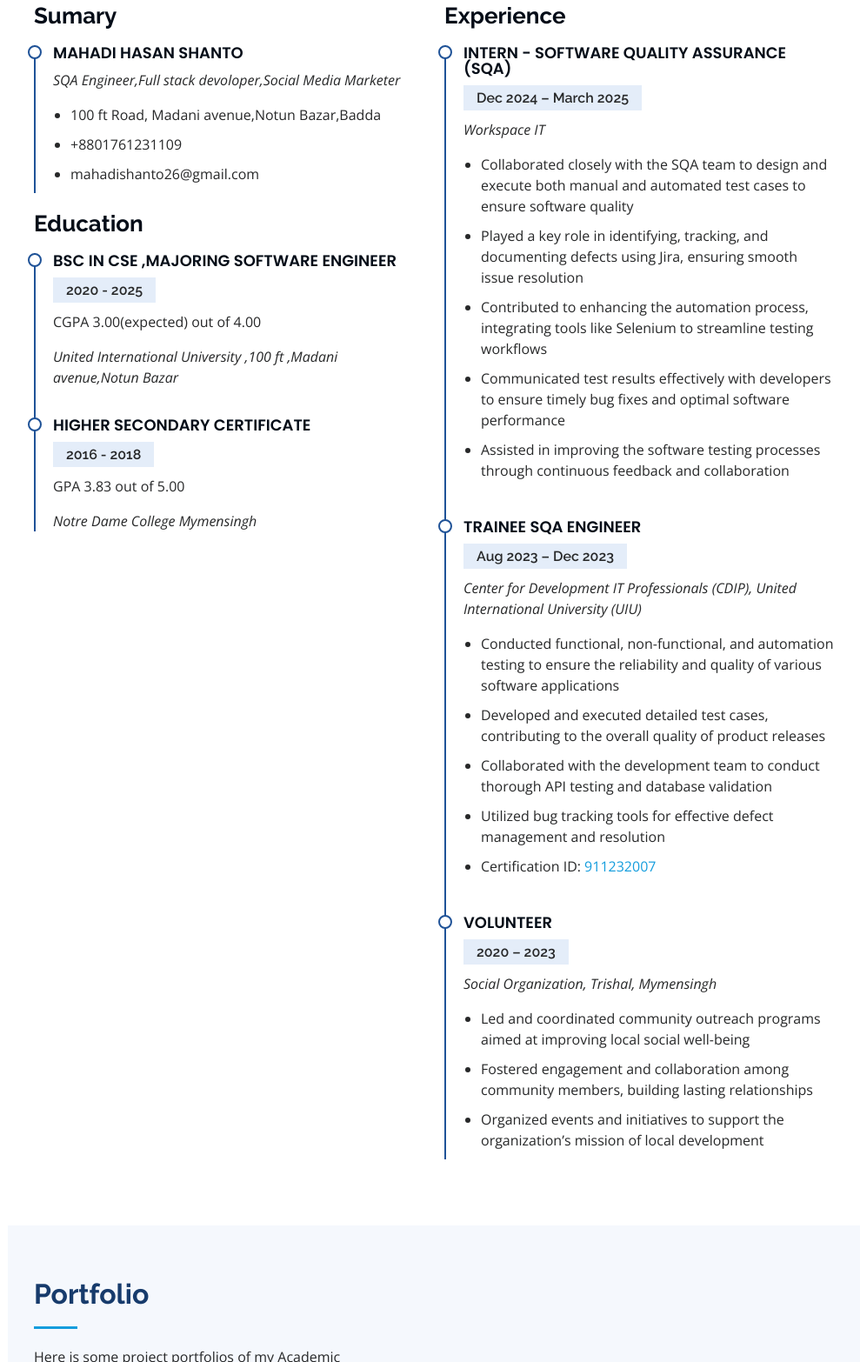
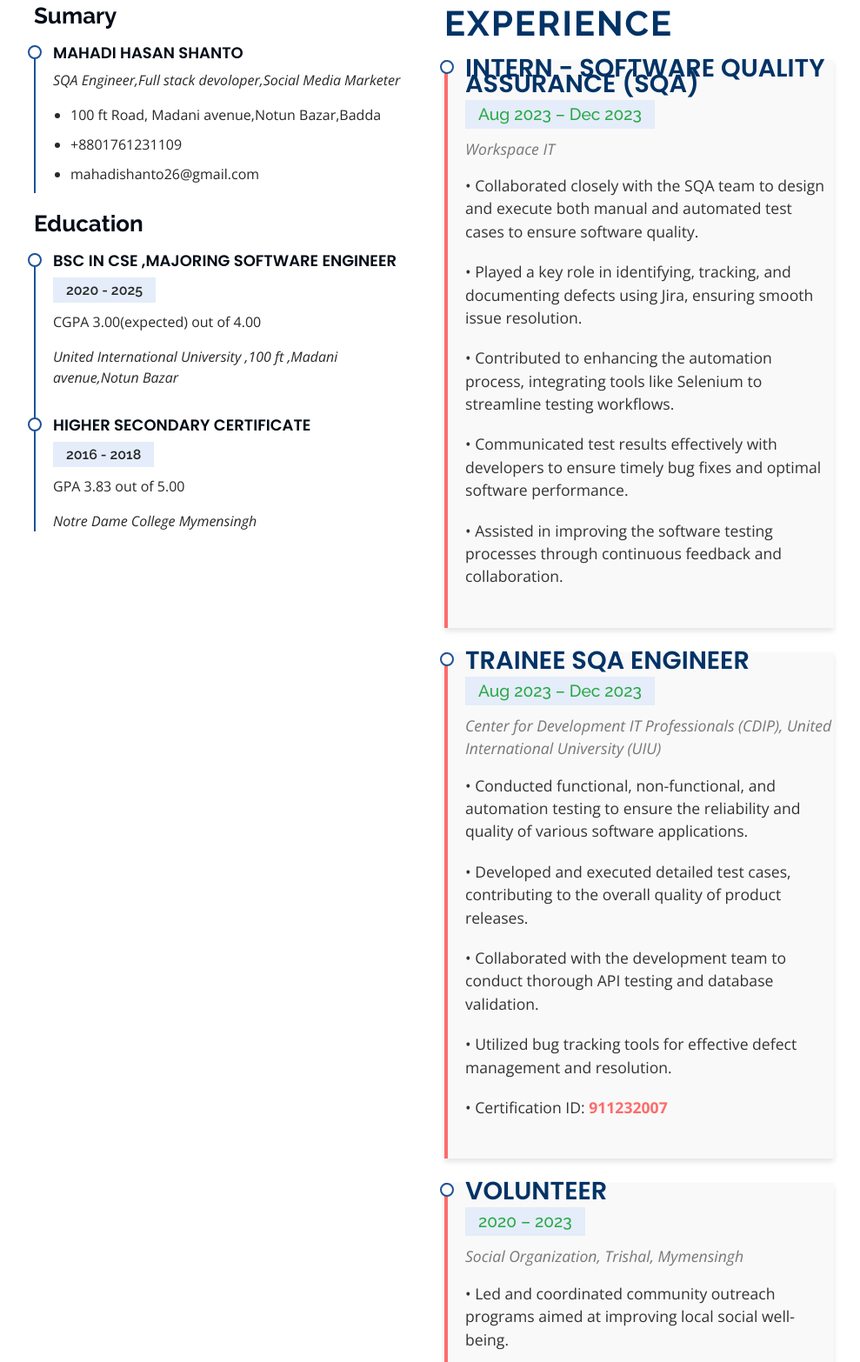
Before and after one commit to mahadishanto082/portfolio, a plain HTML site: page index.html in a window 1280 px wide. Shown: the part 3030-4596 px from the top of the page at 87% size, without its empty margins (291-1280 px from the left). Drawn offline with nearby package versions, Linux system fonts and the light colour scheme.

Commit message:
css added

```diff
--- a/index.html
+++ b/index.html
@@ -314,42 +314,42 @@
             </div>
           </div>
           <div class="col-lg-6" data-aos="fade-up" data-aos-delay="100">
-            <h3 class="resume-title">Experience</h3>
+            <h3 class="resume-title" style="font-size: 2.5rem; font-weight: 700; color: #003366; text-transform: uppercase; margin-bottom: 20px; letter-spacing: 2px;">Experience</h3>
 
-            <div class="resume-item">
-              <h4>Intern - Software Quality Assurance (SQA)</h4>
-              <h5>Dec 2024 – March 2025</h5>
-              <p><em>Workspace IT</em></p>
-              <ul>
-                <li>Collaborated closely with the SQA team to design and execute both manual and automated test cases to ensure software quality</li>
-                <li>Played a key role in identifying, tracking, and documenting defects using Jira, ensuring smooth issue resolution</li>
-                <li>Contributed to enhancing the automation process, integrating tools like Selenium to streamline testing workflows</li>
-                <li>Communicated test results effectively with developers to ensure timely bug fixes and optimal software performance</li>
-                <li>Assisted in improving the software testing processes through continuous feedback and collaboration</li>
+            <div class="resume-item" style="border-left: 4px solid #ff6b6b; padding-left: 20px; margin-bottom: 30px; background-color: #f9f9f9; box-shadow: 0 4px 6px rgba(0, 0, 0, 0.1);">
+              <h4 style="font-size: 1.8rem; color: #003366; font-weight: 600;">Intern - Software Quality Assurance (SQA)</h4>
+              <h5 style="font-size: 1.2rem; color: #28a745; font-weight: 500;">Aug 2023 – Dec 2023</h5>
+              <p><em style="font-size: 1.1rem; color: #777;">Workspace IT</em></p>
+              <ul style="list-style-type: none; padding-left: 0;">
+                <li style="font-size: 1.1rem; color: #333; margin-bottom: 10px;">• Collaborated closely with the SQA team to design and execute both manual and automated test cases to ensure software quality.</li>
+                <li style="font-size: 1.1rem; color: #333; margin-bottom: 10px;">• Played a key role in identifying, tracking, and documenting defects using Jira, ensuring smooth issue resolution.</li>
+                <li style="font-size: 1.1rem; color: #333; margin-bottom: 10px;">• Contributed to enhancing the automation process, integrating tools like Selenium to streamline testing workflows.</li>
+                <li style="font-size: 1.1rem; color: #333; margin-bottom: 10px;">• Communicated test results effectively with developers to ensure timely bug fixes and optimal software performance.</li>
+                <li style="font-size: 1.1rem; color: #333; margin-bottom: 10px;">• Assisted in improving the software testing processes through continuous feedback and collaboration.</li>
               </ul>
             </div>
 
-            <div class="resume-item">
-              <h4>Trainee SQA Engineer</h4>
-              <h5>Aug 2023 – Dec 2023</h5>
-              <p><em>Center for Development IT Professionals (CDIP), United International University (UIU)</em></p>
-              <ul>
-                <li>Conducted functional, non-functional, and automation testing to ensure the reliability and quality of various software applications</li>
-                <li>Developed and executed detailed test cases, contributing to the overall quality of product releases</li>
-                <li>Collaborated with the development team to conduct thorough API testing and database validation</li>
-                <li>Utilized bug tracking tools for effective defect management and resolution</li>
-                <li>Certification ID: <a href="https://cdip.uiu.ac.bd/verify/">911232007</a></li>
+            <div class="resume-item" style="border-left: 4px solid #ff6b6b; padding-left: 20px; margin-bottom: 30px; background-color: #f9f9f9; box-shadow: 0 4px 6px rgba(0, 0, 0, 0.1);">
+              <h4 style="font-size: 1.8rem; color: #003366; font-weight: 600;">Trainee SQA Engineer</h4>
+              <h5 style="font-size: 1.2rem; color: #28a745; font-weight: 500;">Aug 2023 – Dec 2023</h5>
+              <p><em style="font-size: 1.1rem; color: #777;">Center for Development IT Professionals (CDIP), United International University (UIU)</em></p>
+              <ul style="list-style-type: none; padding-left: 0;">
+                <li style="font-size: 1.1rem; color: #333; margin-bottom: 10px;">• Conducted functional, non-functional, and automation testing to ensure the reliability and quality of various software applications.</li>
+                <li style="font-size: 1.1rem; color: #333; margin-bottom: 10px;">• Developed and executed detailed test cases, contributing to the overall quality of product releases.</li>
+                <li style="font-size: 1.1rem; color: #333; margin-bottom: 10px;">• Collaborated with the development team to conduct thorough API testing and database validation.</li>
+                <li style="font-size: 1.1rem; color: #333; margin-bottom: 10px;">• Utilized bug tracking tools for effective defect management and resolution.</li>
+                <li style="font-size: 1.1rem; color: #333; margin-bottom: 10px;">• Certification ID: <a href="https://cdip.uiu.ac.bd/verify/" style="color: #ff6b6b; text-decoration: none; font-weight: bold;">911232007</a></li>
               </ul>
             </div>
 
-            <div class="resume-item">
-              <h4>Volunteer</h4>
-              <h5>2020 – 2023</h5>
-              <p><em>Social Organization, Trishal, Mymensingh</em></p>
-              <ul>
-                <li>Led and coordinated community outreach programs aimed at improving local social well-being</li>
-                <li>Fostered engagement and collaboration among community members, building lasting relationships</li>
-                <li>Organized events and initiatives to support the organization’s mission of local development</li>
+            <div class="resume-item" style="border-left: 4px solid #ff6b6b; padding-left: 20px; margin-bottom: 30px; background-color: #f9f9f9; box-shadow: 0 4px 6px rgba(0, 0, 0, 0.1);">
+              <h4 style="font-size: 1.8rem; color: #003366; font-weight: 600;">Volunteer</h4>
+              <h5 style="font-size: 1.2rem; color: #28a745; font-weight: 500;">2020 – 2023</h5>
+              <p><em style="font-size: 1.1rem; color: #777;">Social Organization, Trishal, Mymensingh</em></p>
+              <ul style="list-style-type: none; padding-left: 0;">
+                <li style="font-size: 1.1rem; color: #333; margin-bottom: 10px;">• Led and coordinated community outreach programs aimed at improving local social well-being.</li>
+                <li style="font-size: 1.1rem; color: #333; margin-bottom: 10px;">• Fostered engagement and collaboration among community members, building lasting relationships.</li>
+                <li style="font-size: 1.1rem; color: #333; margin-bottom: 10px;">• Organized events and initiatives to support the organization’s mission of local development.</li>
               </ul>
             </div>
 
```
